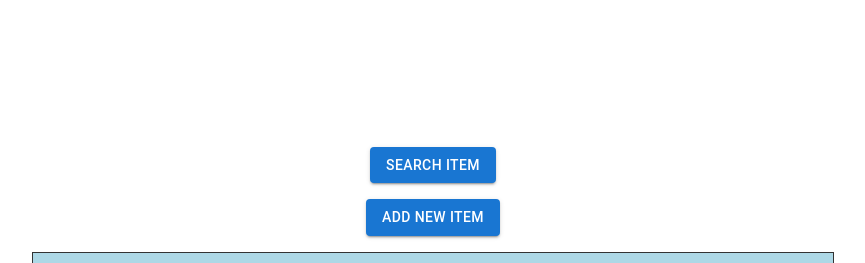
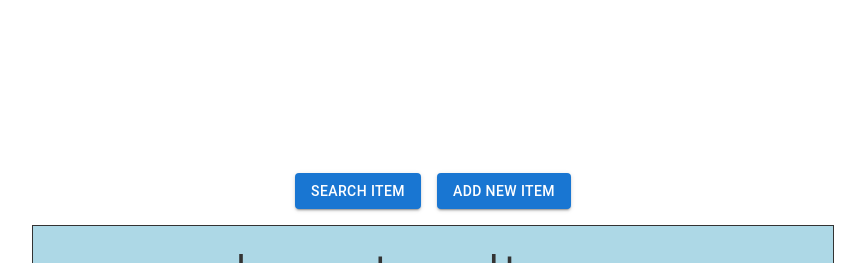
Before and after one commit to yusras99/pantry_tracker, a Next.js app: page / in a window 1280 px wide. Shown: the top 263 px of the page, without its empty margins (207-1072 px from the left). Built offline with nearby package versions, Linux system fonts and the light colour scheme; no server answers; the database is empty.

Commit message:
changed layout of add and search buttons

```diff
--- a/app/page.js
+++ b/app/page.js
@@ -116,6 +116,7 @@ const handleCloseSearch = () => setOpenSearch(false)
       gap={2}
     >
 
+    <Stack width="100%" direction={'row'} justifyContent={'center'} spacing={2}>
       {/* Search Button */}
       <Modal
         open={openSearch}
@@ -207,7 +208,7 @@ const handleCloseSearch = () => setOpenSearch(false)
       <Button variant="contained" onClick={handleOpenAdd}>
         Add New Item
       </Button>
-
+    </Stack>
       {/* The box containing border and inventory items */}
       <Box border={'1px solid #333'}>
         {/* The header box */}
```
